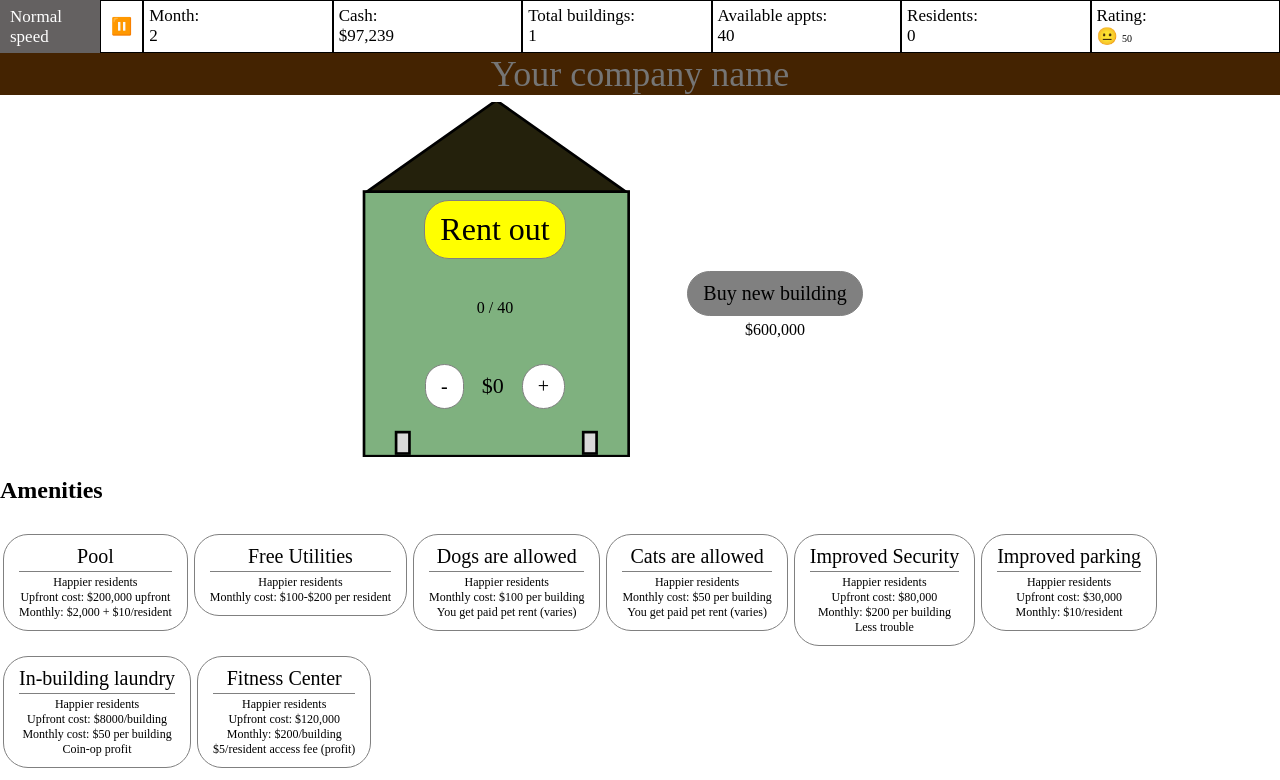
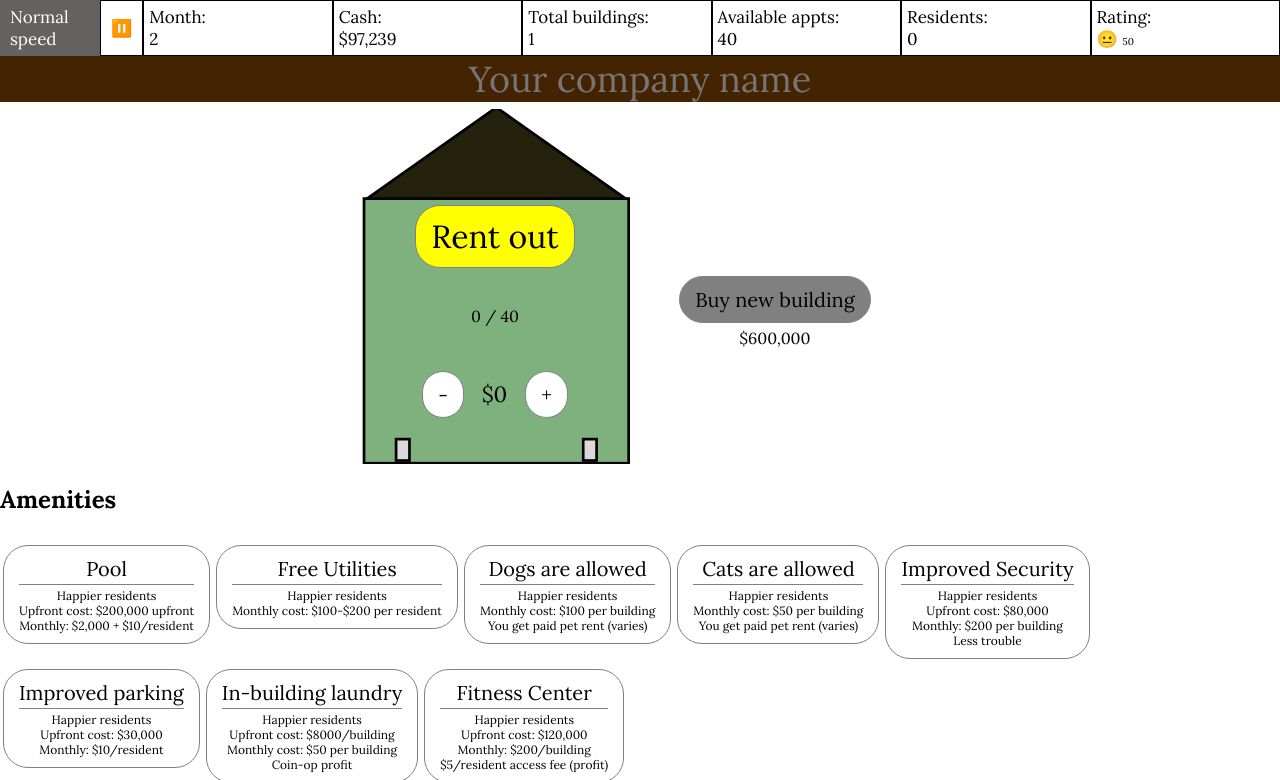
Before and after one commit to josephrcox/landlord-simulator, a plain HTML site: page index.html in a window 1280 px wide. Shown: the top 780 px of the page. Drawn offline with Linux system fonts and the light colour scheme; the site is published under a folder, as on GitHub Pages, so addresses that start at the root find nothing.

Commit message:
Update style.css

```diff
--- a/style.css
+++ b/style.css
@@ -1,6 +1,6 @@
 @font-face {
     font-family: "lora";
-    src: url("/font/Lora-VariableFont_wght.ttf");
+    src: url("./font/Lora-VariableFont_wght.ttf");
 }
 
 body {
```
